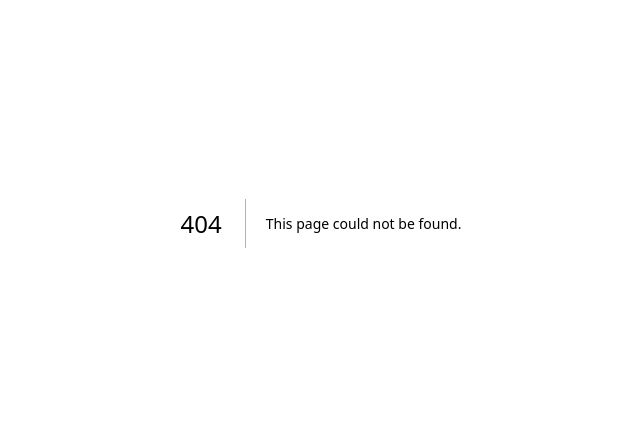
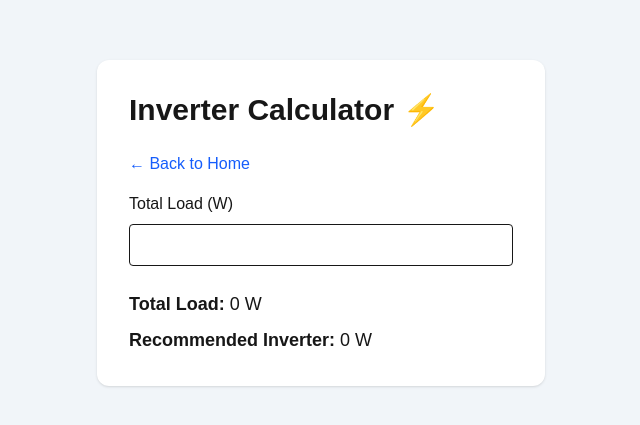
Before and after one commit to Anouar-azzi-spec/electrokit, a Next.js app: page /inverter in a window 1280 px wide. Before the commit this address had no page. Shown: the part 177-602 px from the top of the page, without its empty margins (319-959 px from the left). Built offline with nearby package versions, Linux system fonts and the light colour scheme.

Commit message:
Complete solar toolkit with inverter calculator

```diff
--- /dev/null
+++ b/src/app/inverter/page.tsx
@@ -0,0 +1,55 @@
+"use client";
+
+import { useState } from "react";
+import Link from "next/link";
+
+export default function InverterCalculatorPage() {
+  const [load, setLoad] = useState("");
+
+  const inverterSize =
+    Number(load || 0) * 1.25;
+
+  return (
+    <main className="min-h-screen bg-slate-100 flex items-center justify-center p-6">
+      <div className="bg-white p-8 rounded-xl shadow w-full max-w-md">
+
+        <h1 className="text-3xl font-bold mb-6">
+          Inverter Calculator ⚡
+        </h1>
+
+        <Link
+          href="/"
+          className="text-blue-600 hover:underline mb-4 block"
+        >
+          ← Back to Home
+        </Link>
+
+        <label className="block mb-2">
+          Total Load (W)
+        </label>
+
+        <input
+          type="number"
+          value={load}
+          onChange={(e) => setLoad(e.target.value)}
+          className="w-full border p-2 rounded mb-6"
+        />
+
+        <div className="space-y-2 text-lg">
+
+          <p>
+            <strong>Total Load:</strong>{" "}
+            {Number(load || 0).toFixed(0)} W
+          </p>
+
+          <p>
+            <strong>Recommended Inverter:</strong>{" "}
+            {inverterSize.toFixed(0)} W
+          </p>
+
+        </div>
+
+      </div>
+    </main>
+  );
+}
--- a/src/app/page.tsx
+++ b/src/app/page.tsx
@@ -74,7 +74,9 @@ export default function Home() {
         <Link href="/battery" className="p-6 bg-cyan-200 rounded-xl shadow text-center hover:scale-105 hover:shadow-xl transition duration-200">
          Battery Bank Calculator 🔋
         </Link>
-
+        <Link href="/inverter" className="p-6 bg-lime-200 rounded-xl shadow text-center hover:scale-105 hover:shadow-xl transition duration-200">
+         Inverter Calculator ⚡
+        </Link>
         <Link
          href="/about"
          className="p-6 bg-gray-200 rounded-xl shadow text-center
```
